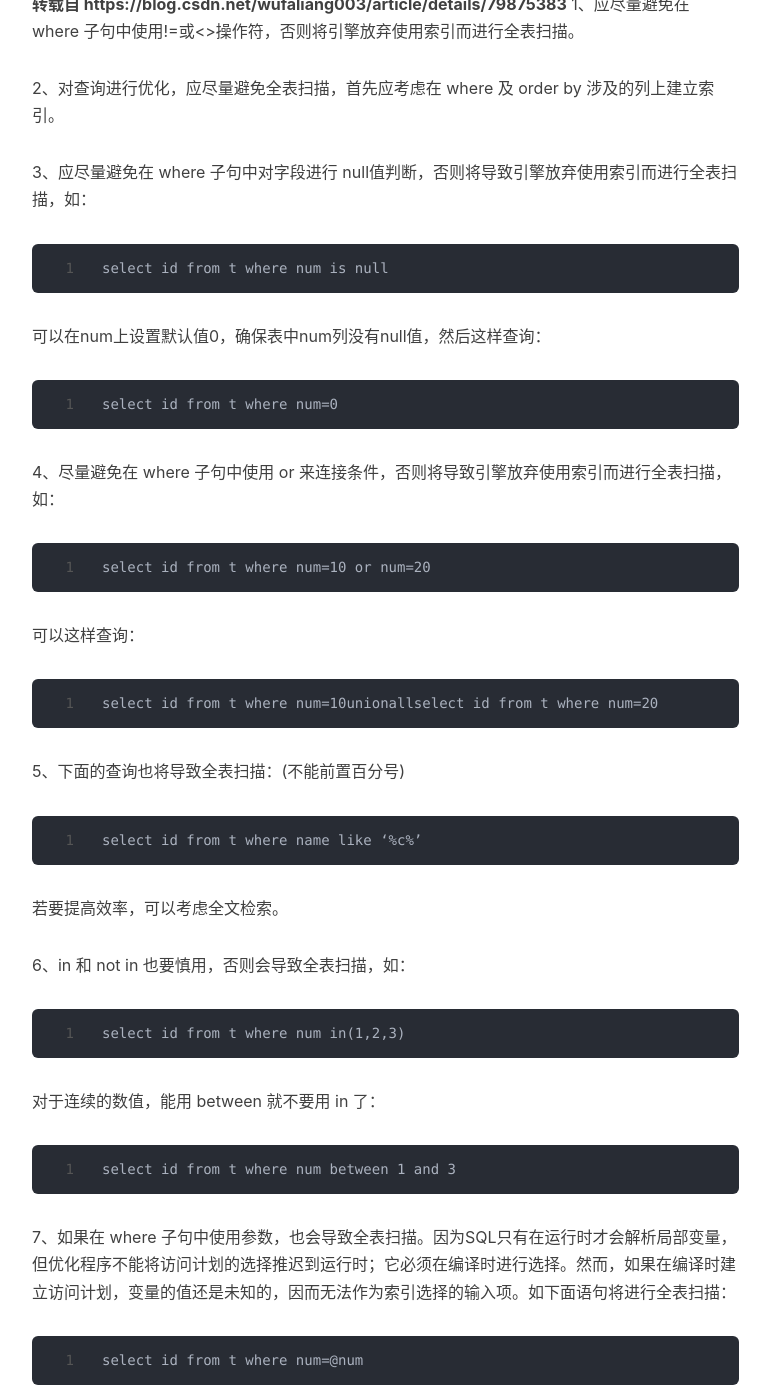
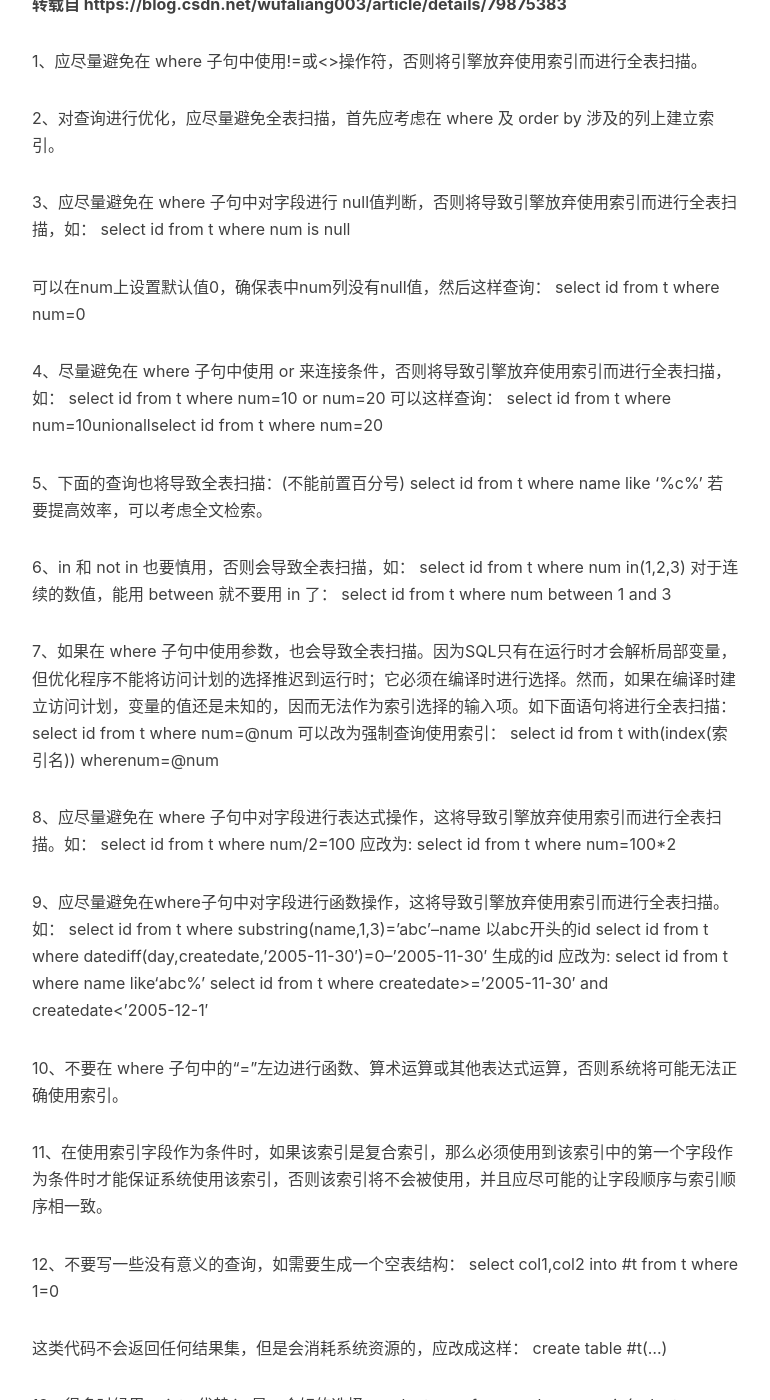
Before and after one commit to DengJunuestc/dxwufe.github.io, a Jekyll site: the page built from _posts/2019-12-17-sql优化.md, in a window 1280 px wide and 1400 px high, scrolled down 372 px. Shown: the whole window, without its empty margins (233-1003 px from the left). Built offline with Jekyll 4.4.1, drawn with Linux system fonts in a browser that asks for light colours; nearby versions of some CDN libraries; comment, search, counter and statistics services are not loaded; some of the changed text lies outside the part shown.

Commit message:
Update 2019-12-17-sql优化.md

```diff
--- a/_posts/2019-12-17-sql优化.md
+++ b/_posts/2019-12-17-sql优化.md
@@ -6,86 +6,64 @@ author: "Dxufe"
 header-style: text
 tags:
   - sql
-  - github
 ---
 **转载自 https://blog.csdn.net/wufaliang003/article/details/79875383**
+
 1、应尽量避免在 where 子句中使用!=或<>操作符，否则将引擎放弃使用索引而进行全表扫描。
 
 2、对查询进行优化，应尽量避免全表扫描，首先应考虑在 where 及 order by 涉及的列上建立索引。
 
 3、应尽量避免在 where 子句中对字段进行 null值判断，否则将导致引擎放弃使用索引而进行全表扫描，如：
-
-    select id from t where num is null
+  select id from t where num is null
 
 可以在num上设置默认值0，确保表中num列没有null值，然后这样查询：
-
-    select id from t where num=0
+ select id from t where num=0
 
 4、尽量避免在 where 子句中使用 or 来连接条件，否则将导致引擎放弃使用索引而进行全表扫描，如：
-
-    select id from t where num=10 or num=20
-
-可以这样查询：
-
-    select id from t where num=10unionallselect id from t where num=20
+ select id from t where num=10 or num=20
+ 可以这样查询：
+   select id from t where num=10unionallselect id from t where num=20
 
 5、下面的查询也将导致全表扫描：(不能前置百分号)
-
     select id from t where name like ‘%c%’
-
 若要提高效率，可以考虑全文检索。
 
 6、in 和 not in 也要慎用，否则会导致全表扫描，如：
-
     select id from t where num in(1,2,3)
-
 对于连续的数值，能用 between 就不要用 in 了：
-
     select id from t where num between 1 and 3
 
 7、如果在 where 子句中使用参数，也会导致全表扫描。因为SQL只有在运行时才会解析局部变量，但优化程序不能将访问计划的选择推迟到运行时；它必须在编译时进行选择。然而，如果在编译时建立访问计划，变量的值还是未知的，因而无法作为索引选择的输入项。如下面语句将进行全表扫描：
-
     select id from t where num=@num
-
 可以改为强制查询使用索引：
-
     select id from t with(index(索引名)) wherenum=@num
 
 8、应尽量避免在 where 子句中对字段进行表达式操作，这将导致引擎放弃使用索引而进行全表扫描。如：
-
     select id from t where num/2=100
-
 应改为:
-
     select id from t where num=100*2
 
 9、应尽量避免在where子句中对字段进行函数操作，这将导致引擎放弃使用索引而进行全表扫描。如：
-
-    select id from t wheresubstring(name,1,3)=’abc’–name以abc开头的idselect id from t wheredatediff(day,createdate,’2005-11-30′)=0–’2005-11-30′生成的id
-
+    select id from t where substring(name,1,3)=’abc’–name 以abc开头的id
+    select id from t where datediff(day,createdate,’2005-11-30′)=0–’2005-11-30′ 生成的id
 应改为:
-
-    select id from t where name like‘abc%’select id from t where createdate>=’2005-11-30′ andcreatedate<’2005-12-1′
+    select id from t where name like‘abc%’
+    select id from t where createdate>=’2005-11-30′ and createdate<’2005-12-1′
 
 10、不要在 where 子句中的“=”左边进行函数、算术运算或其他表达式运算，否则系统将可能无法正确使用索引。
 
 11、在使用索引字段作为条件时，如果该索引是复合索引，那么必须使用到该索引中的第一个字段作为条件时才能保证系统使用该索引，否则该索引将不会被使用，并且应尽可能的让字段顺序与索引顺序相一致。
 
 12、不要写一些没有意义的查询，如需要生成一个空表结构：
-
     select col1,col2 into #t from t where 1=0
 
 这类代码不会返回任何结果集，但是会消耗系统资源的，应改成这样：
-
     create table #t(…)
 
 13、很多时候用 exists 代替 in 是一个好的选择：
-
     select num from a where num in(select numfrom b)
-
 用下面的语句替换：
-
-select num from a where exists(select 1from b where num=a.num)
+    select num from a where exists(select 1from b where num=a.num)
 
 14、并不是所有索引对查询都有效，SQL是根据表中数据来进行查询优化的，当索引列有大量数据重复时，SQL查询可能不会去利用索引，如一表中有字段 sex，male、female几乎各一半，那么即使在sex上建了索引也对查询效率起不了作用。
 
@@ -120,4 +98,3 @@ select num from a where exists(select 1from b where num=a.num)
 29、尽量避免向客户端返回大数据量，若数据量过大，应该考虑相应需求是否合理。
 
 30、尽量避免大事务操作，提高系统并发能力。
-————————————————
```
